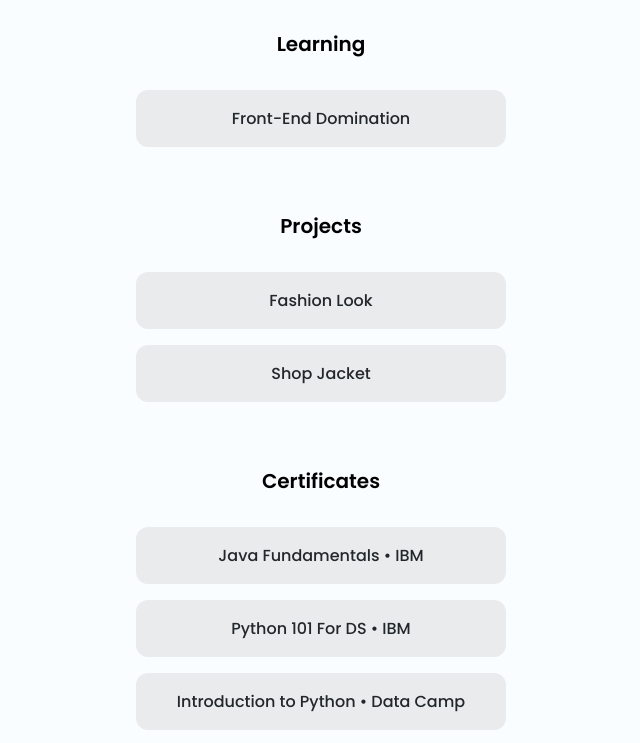
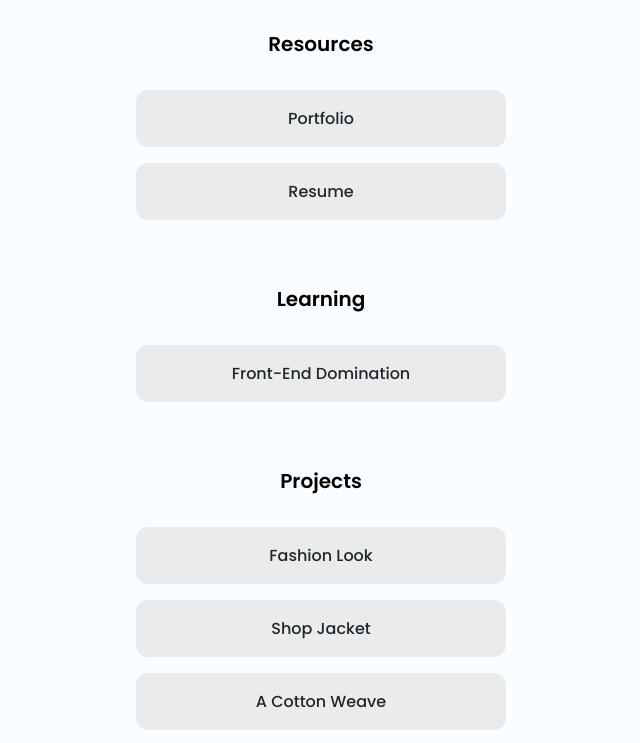
Before and after one commit to janitkapdiya/LinkTree, a plain HTML site: page @janitkapdiya/index.html in a window 1280 px wide. Shown: the part 327-1070 px from the top of the page, without its empty margins (319-959 px from the left). Drawn offline with nearby package versions, Linux system fonts and the light colour scheme.

Commit message:
Update index.html

```diff
--- a/@janitkapdiya/index.html
+++ b/@janitkapdiya/index.html
@@ -45,6 +45,22 @@
             <section class="quicklink container">
                 <div class="quicklink__content">
                     <button class="quicklink__title-button">
+                        Resources
+                    </button>
+
+                    <button class="quicklink__button">
+                        <a href="https://github.com/janitkapdiya/JanitFolio" target="_blank">Portfolio</a>
+                    </button>
+
+                    <button class="quicklink__button">
+                        <a href="#" target="_blank">Resume</a>
+                    </button>
+                </div>
+            </section>
+
+            <section class="quicklink container">
+                <div class="quicklink__content">
+                    <button class="quicklink__title-button">
                         Learning
                     </button>
 
@@ -66,6 +82,10 @@
 
                     <button class="quicklink__button">
                         <a href="https://janitkapdiya.github.io/FrontNest/2.%20Shop%20Jacket/" target="_blank">Shop Jacket</a>
+                    </button>
+
+                    <button class="quicklink__button">
+                        <a href="https://janitkapdiya.github.io/FrontNest/3.%20A%20Cotton%20Weave/" target="_blank">A Cotton Weave</a>
                     </button>
                 </div>
             </section>
```
